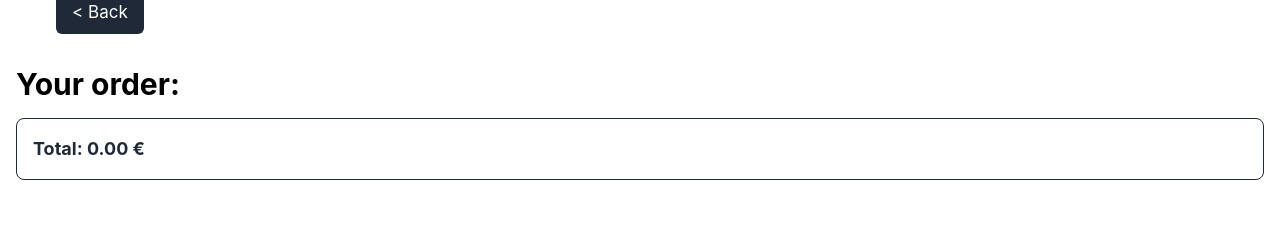
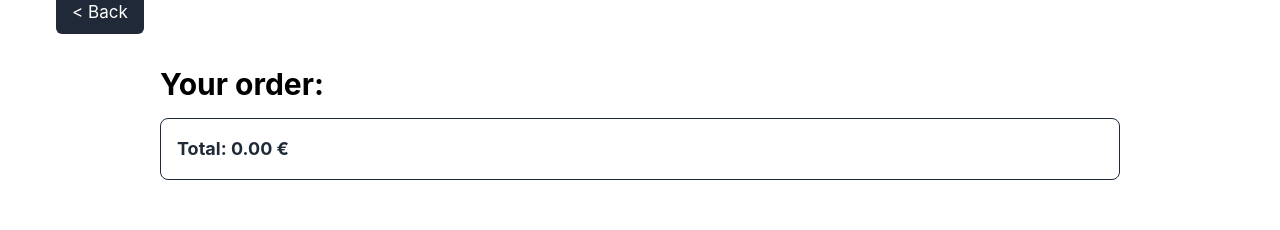
Before and after one commit to Francsy/MERN-videogames-e-commerce, a React (Create React App) app in the folder client/: page /order in a window 1280 px wide. Shown: the part 132-362 px from the top of the page. Built offline with nearby package versions, Linux system fonts and the light colour scheme.

Commit message:
fix/ order margin problem

```diff
--- a/client/src/components/Main/Order/Order.jsx
+++ b/client/src/components/Main/Order/Order.jsx
@@ -18,6 +18,8 @@ const Order = () => {
       <div class="flex justify-center items-center lg:justify-start lg:pl-10 mt-7 mb-8" >
           <button class="bg-gray-800 hover:bg-gray-600 text-white px-4 py-2 rounded-md transition-colors duration-300" onClick={goBack}>&lt; Back</button>
         </div>
+        <div className='m-2 sm:mx-36'>
+
       <h1 className="text-3xl font-bold mb-4">Your order:</h1>
       {items.map((item, i) => (
         <div key={i} className="border border-gray-800 p-4 rounded-lg flex justify-between items-center mb-4">
@@ -33,6 +35,8 @@ const Order = () => {
       <div className="border border-gray-800 p-4 rounded-lg">
         <span className="text-gray-800 font-bold text-lg">Total: {totalCart.toFixed(2)} €</span>
       </div>
+
+        </div>
     </div>
   );
 }
```
